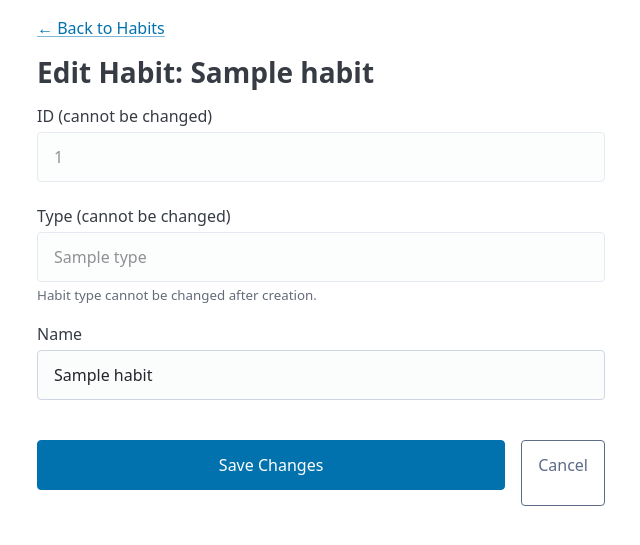
After one commit to rbharvs/habit-tracker, a FastAPI app: template src/habit_tracker/templates/edit_habit.html in a window 1280 px wide. The commit adds this page. Shown: the top 545 px of the page, without its empty margins (319-959 px from the left). Run offline with FastAPI, Linux system fonts and the light colour scheme; the template is opened without the code that fills it: most values are stand-ins (such as "Sample title", 1, 10 or a date in 2020); some libraries are stand-ins or nearby versions.

Commit message:
Add habit edit form UI
- Add GET /habits/{habit_id}/edit route for edit form
- Create edit_habit.html template with type-specific fields
- Add Edit button to habit list partial
- Add CSS for color pickers and option rows
- Fix relative path navigation from edit page

```diff
--- a/src/habit_tracker/main.py
+++ b/src/habit_tracker/main.py
@@ -488,3 +488,20 @@ def calendar_view(
             "legend": legend,
         },
     )
+
+
+# =============================================================================
+# Habit Edit Routes
+# =============================================================================
+
+
+@app.get("/habits/{habit_id}/edit", response_class=HTMLResponse)
+def edit_habit_form(request: Request, storage: Storage, habit_id: str) -> HTMLResponse:
+    """Edit form for a habit."""
+    habits = storage.load_habits()
+    habit = next((h for h in habits if h.id == habit_id), None)
+
+    if habit is None:
+        raise HTTPException(status_code=404, detail="Habit not found")
+
+    return templates.TemplateResponse(request, "edit_habit.html", {"habit": habit})
--- a/src/habit_tracker/templates/base.html
+++ b/src/habit_tracker/templates/base.html
@@ -234,6 +234,62 @@
             border-radius: 3px;
             border: 1px solid var(--pico-muted-border-color);
         }
+
+        /* Edit form styles */
+        .color-row {
+            display: flex;
+            gap: 2rem;
+        }
+
+        .color-row label {
+            display: flex;
+            align-items: center;
+            gap: 0.5rem;
+        }
+
+        .option-row {
+            display: flex;
+            gap: 1rem;
+            margin-bottom: 0.5rem;
+            align-items: center;
+        }
+
+        .option-row input[type="text"] {
+            flex: 1;
+            margin-bottom: 0;
+        }
+
+        .option-row input[type="color"] {
+            width: 3rem;
+            height: 2.5rem;
+            padding: 0.25rem;
+            margin-bottom: 0;
+        }
+
+        .add-option-row {
+            display: flex;
+            gap: 1rem;
+            margin-top: 1rem;
+        }
+
+        .add-option-row input {
+            flex: 1;
+            margin-bottom: 0;
+        }
+
+        .add-option-row button {
+            margin-bottom: 0;
+        }
+
+        .form-actions {
+            display: flex;
+            gap: 1rem;
+            margin-top: 1.5rem;
+        }
+
+        input[type="color"] {
+            cursor: pointer;
+        }
     </style>
 </head>
 <body>
--- /dev/null
+++ b/src/habit_tracker/templates/edit_habit.html
@@ -0,0 +1,121 @@
+{% extends "base.html" %}
+
+{% block content %}
+<header class="date-nav">
+    <a href="../..">&larr; Back to Habits</a>
+</header>
+
+<h2>Edit Habit: {{ habit.name }}</h2>
+
+<form method="post" action=".." hx-put=".." hx-target="body" autocomplete="off">
+
+    <label>
+        ID (cannot be changed)
+        <input type="text" value="{{ habit.id }}" disabled>
+    </label>
+
+    <label>
+        Type (cannot be changed)
+        <input type="text" value="{{ habit.type }}" disabled>
+        <small>Habit type cannot be changed after creation.</small>
+    </label>
+
+    <label>
+        Name
+        <input type="text" name="name" value="{{ habit.name }}" required data-1p-ignore>
+    </label>
+
+    {% if habit.type == "binary" %}
+    <fieldset>
+        <legend>Colors</legend>
+        <div class="color-row">
+            <label>
+                Yes
+                <input type="color" name="color_yes" value="{{ habit.color_yes }}">
+            </label>
+            <label>
+                No
+                <input type="color" name="color_no" value="{{ habit.color_no }}">
+            </label>
+        </div>
+    </fieldset>
+
+    {% elif habit.type == "single_select" or habit.type == "multi_select" %}
+    <fieldset>
+        <legend>Options & Colors</legend>
+        <div id="options-list">
+            {% for option in habit.options %}
+            <div class="option-row">
+                <input type="text" name="options" value="{{ option }}" readonly>
+                <input type="color" name="option_color_{{ option }}"
+                       value="{{ habit.option_colors.get(option, '#22c55e') }}">
+            </div>
+            {% endfor %}
+        </div>
+        <div class="add-option-row">
+            <input type="text" id="new-option-input" placeholder="New option name" data-1p-ignore>
+            <button type="button" onclick="addOption()">Add Option</button>
+        </div>
+        <small>Maximum 9 options. Existing options cannot be removed.</small>
+    </fieldset>
+
+    {% elif habit.type == "journal" or habit.type == "time" %}
+    <fieldset>
+        <legend>Color</legend>
+        <label>
+            Filled
+            <input type="color" name="color_filled" value="{{ habit.color_filled }}">
+        </label>
+    </fieldset>
+
+    {% elif habit.type == "numeric" %}
+    <fieldset>
+        <legend>Settings</legend>
+        <label>
+            Unit
+            <input type="text" name="unit" value="{{ habit.unit }}" placeholder="e.g., glasses" data-1p-ignore>
+        </label>
+        <label>
+            Target value (for gradient coloring)
+            <input type="number" name="target_value" value="{{ habit.target_value or '' }}" min="1" placeholder="Optional">
+        </label>
+        <label>
+            Target color
+            <input type="color" name="color_target" value="{{ habit.color_target }}">
+        </label>
+    </fieldset>
+    {% endif %}
+
+    <div class="form-actions">
+        <button type="submit">Save Changes</button>
+        <a href="../.." role="button" class="outline secondary">Cancel</a>
+    </div>
+</form>
+{% endblock %}
+
+{% block scripts %}
+<script>
+function addOption() {
+    const input = document.getElementById('new-option-input');
+    const value = input.value.trim();
+    if (!value) return;
+
+    const list = document.getElementById('options-list');
+    const count = list.querySelectorAll('.option-row').length;
+
+    if (count >= 9) {
+        alert('Maximum 9 options allowed.');
+        return;
+    }
+
+    const row = document.createElement('div');
+    row.className = 'option-row';
+    row.innerHTML = `
+        <input type="text" name="options" value="${value}" readonly>
+        <input type="color" name="option_color_${value}" value="#22c55e">
+    `;
+    list.appendChild(row);
+    input.value = '';
+}
+</script>
+{% endblock %}
--- a/src/habit_tracker/templates/partials/habit_list.html
+++ b/src/habit_tracker/templates/partials/habit_list.html
@@ -23,6 +23,9 @@
                 title="Move down">
             &darr;
         </button>
+        <a href="habits/{{ habit.id }}/edit" role="button" class="outline secondary" title="Edit">
+            Edit
+        </a>
         <button class="outline secondary"
                 hx-delete="habits/{{ habit.id }}"
                 hx-target="#habit-list"
```
Also changed, not shown: docs/plans/2026-01-02-calendar-view-and-habit-editing.md (+9 -9 lines), tests/test_main.py (+85 -0 lines).
